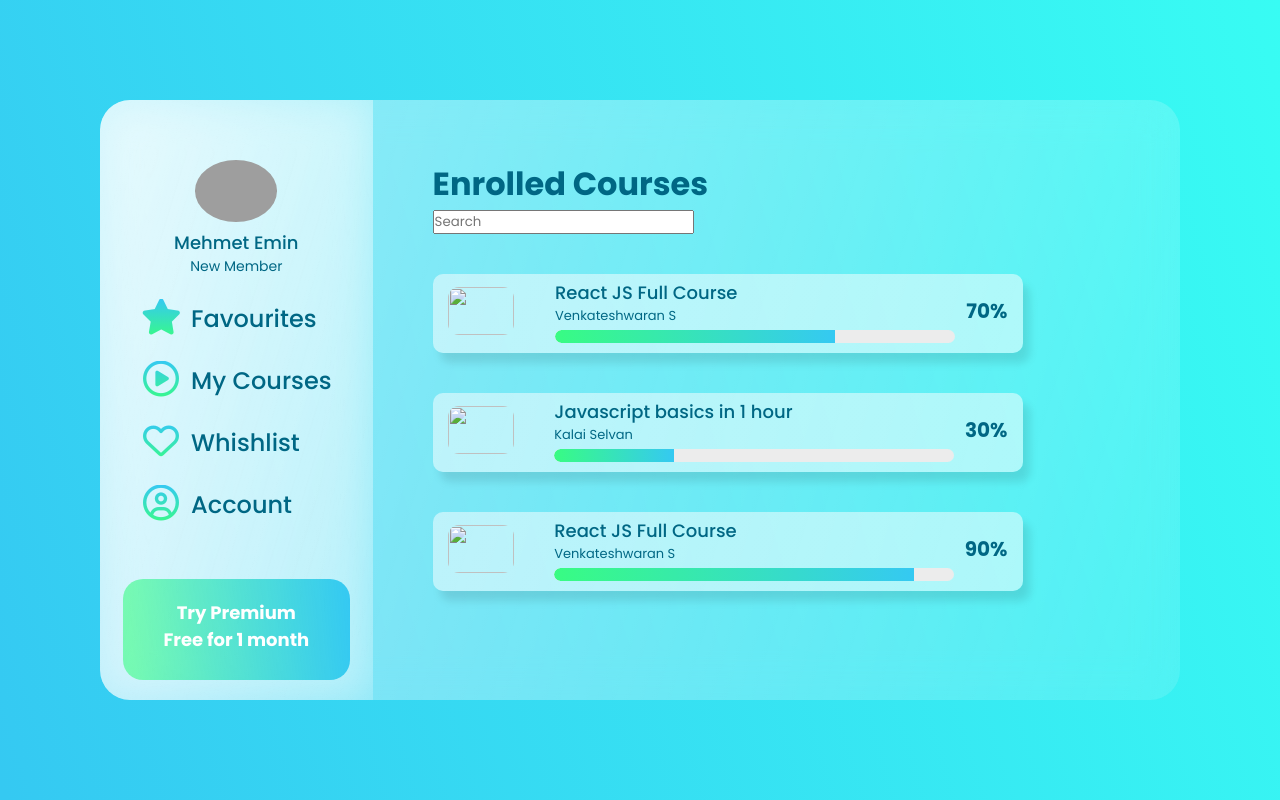
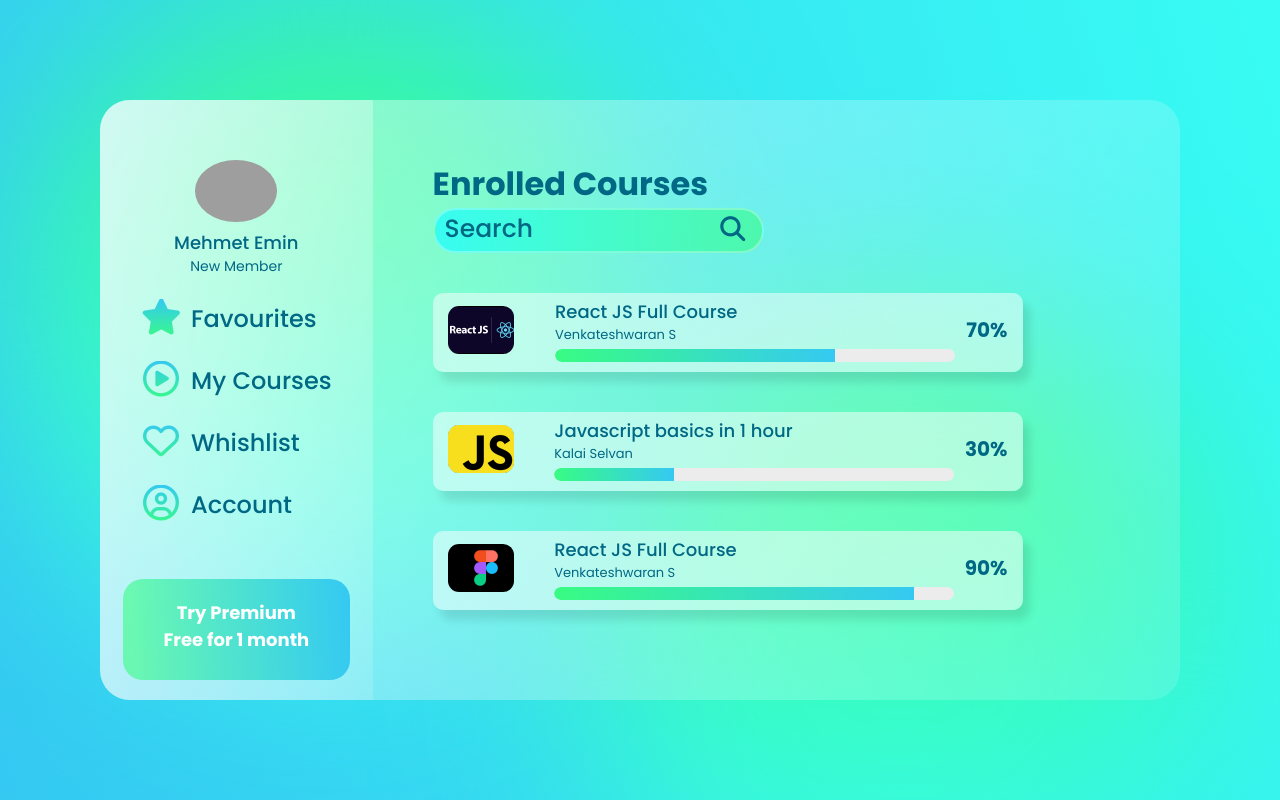
Before and after one commit to mehmeteminavcil/css-projects, a plain HTML site: page Glass-Morphism-UI/index.html in a window 1280 px wide. Shown: the top 800 px of the page. Drawn offline with Linux system fonts and the light colour scheme; grey boxes are pictures that could not be loaded; a script that the page names is missing.

Commit message:
search-bar update

```diff
--- a/Glass-Morphism-UI/index.html
+++ b/Glass-Morphism-UI/index.html
@@ -45,10 +45,15 @@
         </aside>
         <main>
             <h1>Enrolled Courses</h1>
-            <input type="text" placeholder="Search">
+            <div class="search-bar">
+                <input class="search-input" type="text" placeholder="Search">
+                <button>
+                    <i class="fas fa-search"></i>
+                </button>
+            </div>
             <ul>
                 <li class="apps">
-                    <img src="/gg/img/react.png" alt="">
+                    <img src="img/react.png" alt="">
                     <div class="app-info">
                         <p class="app-name">React JS Full Course</p>
                         <p class="app-founder">
@@ -59,7 +64,7 @@
                     <span class="progress-percent">70%</span>
                 </li>
                 <li class="apps">
-                    <img src="/gg/img/js.png" alt="">
+                    <img src="img/js.png" alt="">
                     <div class="app-info">
                         <p class="app-name">Javascript basics in 1 hour</p>
                         <p class="app-founder">
@@ -70,7 +75,7 @@
                     <span class="progress-percent">30%</span>
                 </li>
                 <li class="apps">
-                    <img src="/gg/img/figma.png" alt="">
+                    <img src="img/figma.png" alt="">
                     <div class="app-info">
                         <p class="app-name">React JS Full Course</p>
                         <p class="app-founder">
--- a/Glass-Morphism-UI/style.scss
+++ b/Glass-Morphism-UI/style.scss
@@ -9,6 +9,8 @@
 
 body {
     height: 100vh;
+    width: 100vh;
+    overflow: hidden;
     background-color: #00dbde;
     background: linear-gradient(252.71deg, #38fcf3 0%, #35c9f2 99.62%);
 }
@@ -23,7 +25,7 @@ body {
     left: 50%;
     transform: translate(-50%, -50%);
     background: linear-gradient( 106.82deg, rgba(255, 255, 255, 0.48) 0%, rgba(255, 255, 255, 0.12) 99.52%);
-    backdrop-filter: blur(20px);
+    // backdrop-filter: blur(30px);
     border-radius: 30px;
     overflow: hidden;
     display: flex;
@@ -34,7 +36,7 @@ aside {
     min-width: 250px;
     flex-basis: 292px;
     background-image: linear-gradient( 106.82deg, rgba(255, 255, 255, 0.56) 0%, rgba(255, 255, 255, 0.14) 99.52%);
-    backdrop-filter: blur(20px);
+    // backdrop-filter: blur(30px);
     display: flex;
     flex-direction: column;
     align-items: center;
@@ -99,6 +101,48 @@ main {
     width: 80%;
 }
 
+.search-bar {
+    width: 45%;
+    height: 45px;
+    background: linear-gradient( 270deg, rgba(56, 252, 131, 0.6) 0%, #38fcf3 102.27%);
+    border: 2px solid rgba(255, 255, 255, 0.3);
+    font-size: 25px;
+    border-radius: 30px;
+    position: relative;
+    display: flex;
+    align-items: center;
+    overflow: hidden;
+    padding: 5px 10px;
+    .search-input {
+        background: none;
+        border: none;
+        width: 100%;
+        height: 100%;
+        font-size: 18px;
+        outline: none;
+    }
+    button {
+        background: none;
+        cursor: pointer;
+        width: 45px;
+        height: 45px;
+        border: none;
+    }
+    .fa-search {
+        font-size: 25px;
+        transition: 0.4s ease;
+        &:hover {
+            transform: scale(1.1);
+        }
+    }
+}
+
+::placeholder {
+    font-size: 25px;
+    color: #006784;
+    font-weight: 500;
+}
+
 .apps {
     margin: 40px 0;
     padding: 5px 15px 10px 15px;
@@ -131,7 +175,6 @@ main {
         background: #ececec;
         border-radius: 20px;
         overflow: hidden;
-        transition: 0.5s linear;
         &::before {
             content: "";
             position: absolute;
@@ -154,3 +197,26 @@ main {
 .apps:nth-child(3) .progress-bar::before {
     width: 90%;
 }
+
+.circle {
+    position: absolute;
+    width: 631px;
+    height: 631px;
+    border-radius: 50%;
+}
+
+.b1 {
+    left: 1%;
+    top: 1%;
+    background: linear-gradient(180deg, #38fc83 0%, #38fcf3 100%);
+    z-index: -10;
+    filter: blur(100px);
+}
+
+.b2 {
+    right: 5%;
+    top: 40%;
+    background: linear-gradient(180deg, #38fc83 0%, #38fcf3 100%);
+    z-index: -10;
+    filter: blur(100px);
+}
```
Also changed, not shown: Glass-Morphism-UI/app.js (deleted), Glass-Morphism-UI/style.css, 1 other file.
